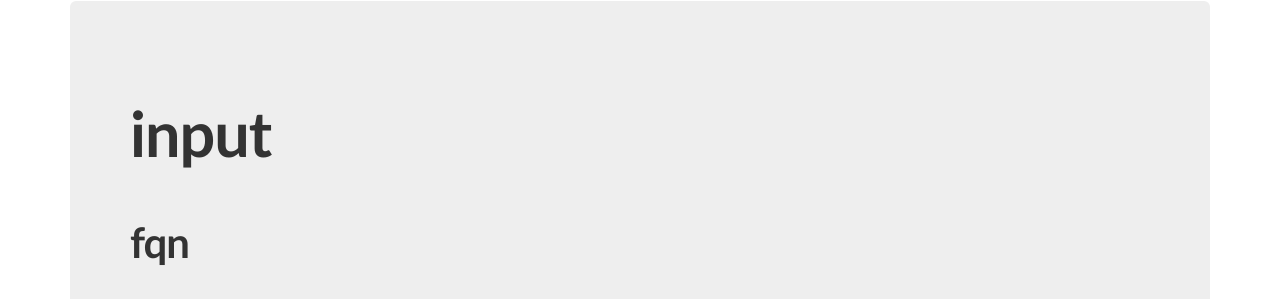
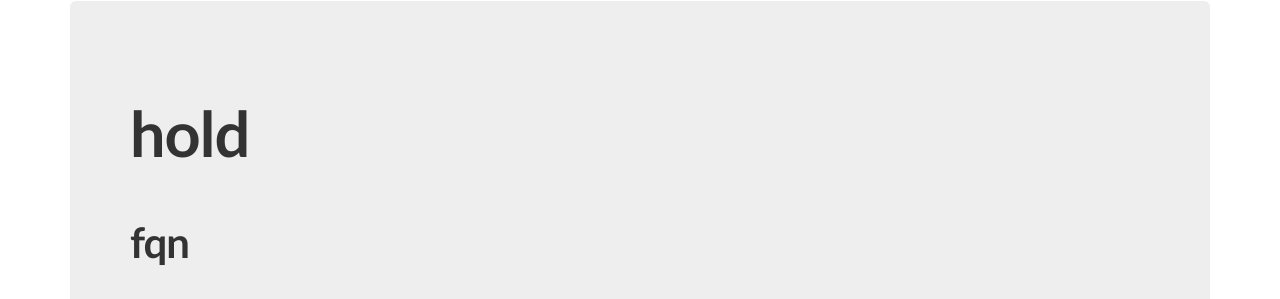
Before and after one commit to temenostech/TemenosHypermediaAPI, a Jekyll site: the page built from rels/hold/index.md, in a window 1280 px wide. Shown: the part 224-523 px from the top of the page. Built offline with Jekyll 4.4.1, drawn with Linux system fonts in a browser that asks for light colours; some web fonts are replaced; Markdown is read by kramdown in place of the engine named in the settings.

Commit message:
Update index.md
Fixed simple mistake with the header name

```diff
--- a/rels/hold/index.md
+++ b/rels/hold/index.md
@@ -3,7 +3,7 @@ layout: default
 title: Temenos API Documentation
 ---
 
-# input
+# hold
 
 ## fqn
 http://rels.temenos.com/rels/hold
```
